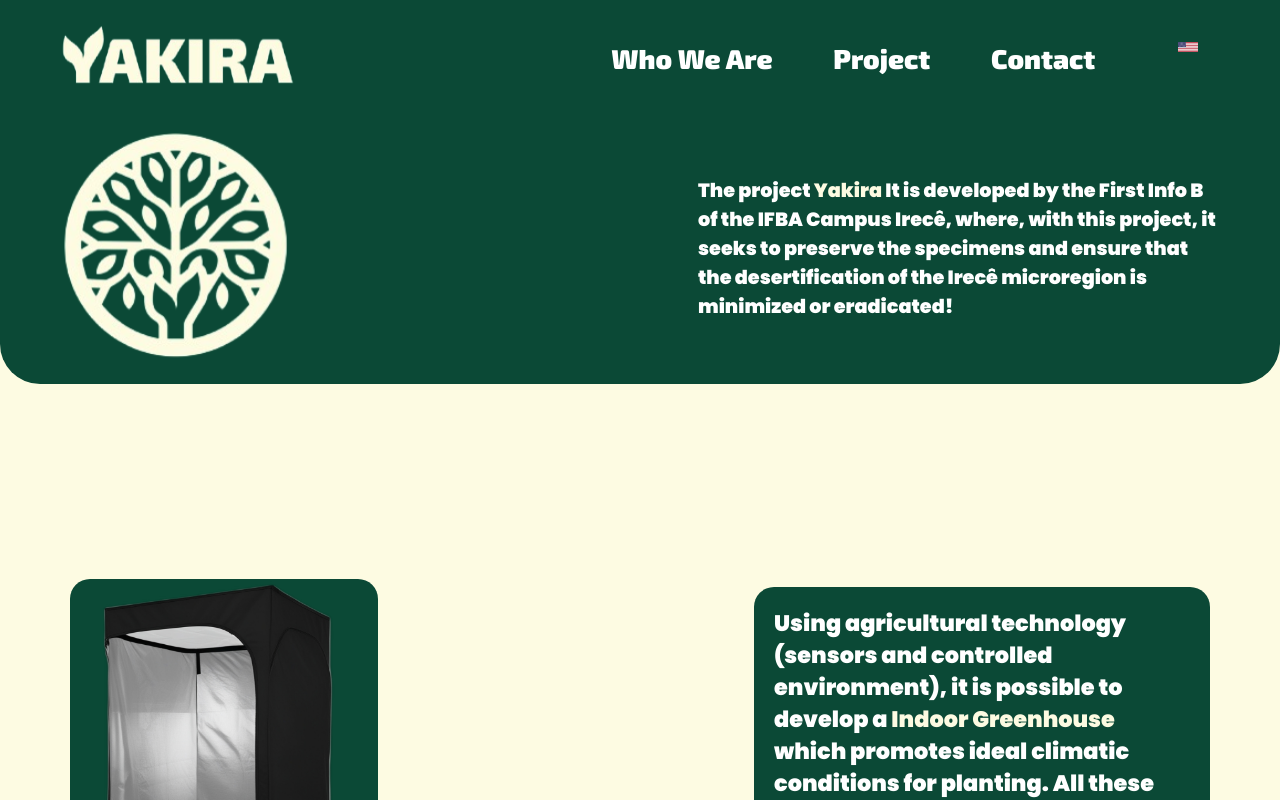
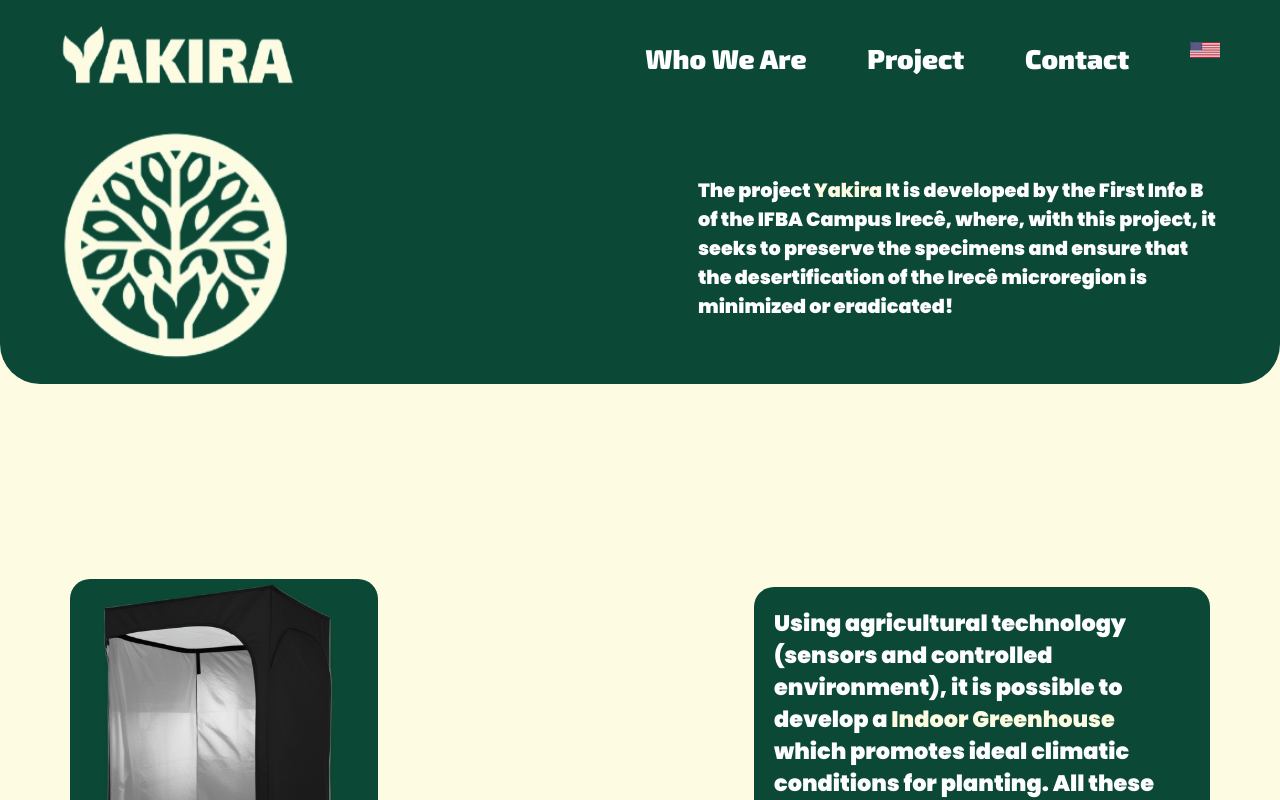
Before and after one commit to yudur/yakira, a React (Vite) app: page / in a window 1280 px wide. Shown: the top 800 px of the page. Built offline with nearby package versions, Linux system fonts and the light colour scheme.

Commit message:
Update styles.ts

```diff
--- a/src/components/Header/LanguageDropDown/styles.ts
+++ b/src/components/Header/LanguageDropDown/styles.ts
@@ -22,7 +22,7 @@
   gap: 1rem;
 
   img {
-    width: 30%;
+    width: 1.875rem;
     height: auto;
   }
 `
```
